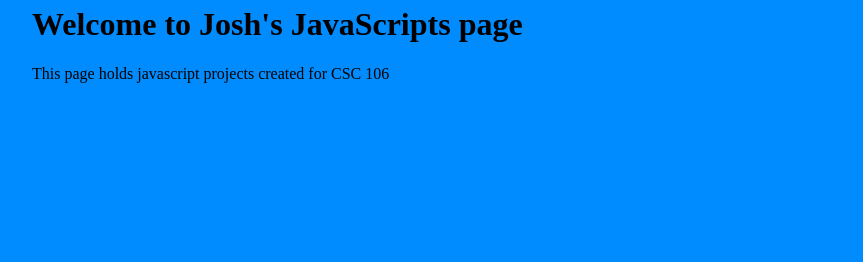
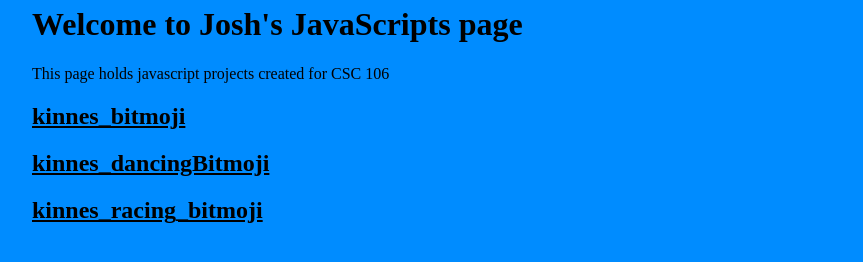
Before and after one commit to JKinnes/jkinnes.github.io, a plain HTML site: page js.html in a window 1280 px wide. Shown: the part 362-624 px from the top of the page, without its empty margins (208-1071 px from the left). Drawn offline with nearby package versions, Linux system fonts and the light colour scheme; a script that the page names is missing.

Commit message:
Update js.html

```diff
--- a/js.html
+++ b/js.html
@@ -35,6 +35,11 @@
      		This page holds javascript projects created for CSC 106
     	</p>
 	</div>
+		<h2><a href="https://www.khanacademy.org/computer-programming/kinnes_bitmoji/6647401796648960">kinnes_bitmoji</a></h2><script src="https://www.khanacademy.org/computer-programming/kinnes_bitmoji/6647401796648960/embed.js?editor=no&buttons=no&author=no&embed=yes"></script>
+
+		<h2><a href="https://www.khanacademy.org/computer-programming/kinnes_dancingbitmoji/4552206741454848">kinnes_dancingBitmoji</a></h2><script src="https://www.khanacademy.org/computer-programming/kinnes_dancingbitmoji/4552206741454848/embed.js?editor=no&buttons=no&author=no&embed=yes"></script>
+
+		<h2><a href="https://www.khanacademy.org/computer-programming/kinnes_racing_bitmoji/6337990976913408">kinnes_racing_bitmoji</a></h2><script src="https://www.khanacademy.org/computer-programming/kinnes_racing_bitmoji/6337990976913408/embed.js?editor=no&buttons=no&author=no&embed=yes"></script>
 	</div>
 </body>
 </html>
```
